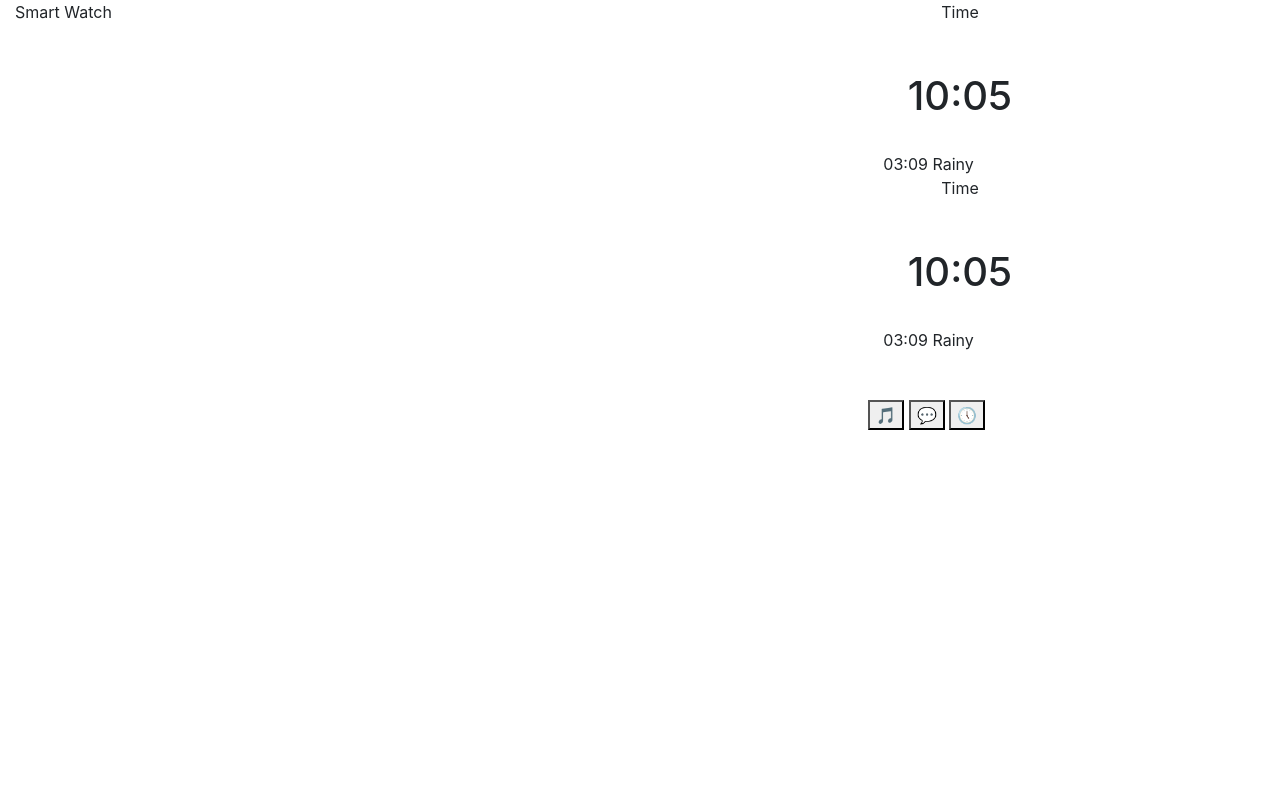
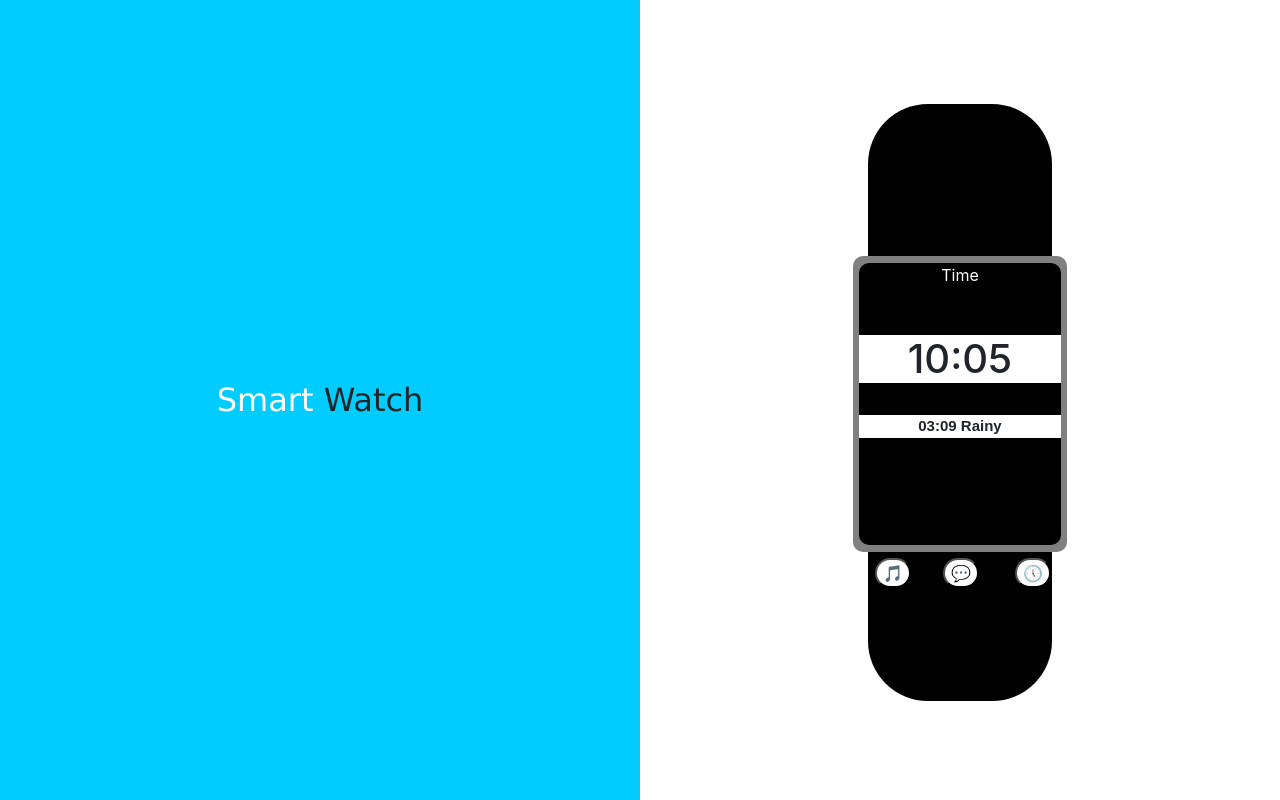
Before and after one commit to AadeshNichite/SmartWatchApplication, a plain HTML site: page index.html in a window 1280 px wide. Drawn offline with nearby package versions, Linux system fonts and the light colour scheme.

Commit message:
updated stylesheet

```diff
--- a/index.html
+++ b/index.html
@@ -43,22 +43,21 @@
                                                                     Rainy</h7>
                                                                 </div>
                                                         </mainDiv>
-                                                        <div class="myDiv hidden">
 
-                                                                <div class="col-sm 12"><center><span class="time">Time</span></center></div>
-                                                                <br><br><h2><center><h1 id="data">10:05</center></h1></h2><br>
-                                                                <div class="col-sm name"><h7>03:09
-                                                                    Rainy</h7>
-                                                                </div>
 
-                                                        </div>
+                                                            <musicDiv style="visibility: hidden">
+
+                                                                Aadesh Music
+                                                        </musicDiv>
+
+
                                                         <messageDiv style="visibility: hidden">
 
                                                                 Aadesh Message
                                                         </messageDiv>
                                                         <timeDiv style="visibility: hidden">
 
-                                                                Aadesh Message
+                                                                Aadesh Time
                                                         </timeDiv>
                                                      </div>
                                             </div>
--- a/style.css
+++ b/style.css
@@ -1,108 +1,162 @@
-<!DOCTYPE html>
-<html lang="en">
-<head>
-    <meta charset="UTF-8">
-    <meta name="viewport" content="width=device-width, initial-scale=1.0">
-    <meta http-equiv="X-UA-Compatible" content="ie=edge">
-    <title>Bootstrap</title>
-    <link rel="stylesheet" href="https://stackpath.bootstrapcdn.com/bootstrap/4.3.1/css/bootstrap.min.css"
-        integrity="sha384-ggOyR0iXCbMQv3Xipma34MD+dH/1fQ784/j6cY/iJTQUOhcWr7x9JvoRxT2MZw1T" crossorigin="anonymous">
-    <link rel="stylesheet" href="style.css">
-</head>
-<body>
-        <div class="container-fluid">
-                <div class="row">
-                    <div class="col-sm l">
-                            <text><span>Smart </span> Watch</text>
-                    </div>
-                    <div class="col-sm r">
-                            <div class="row upper">
-                                        <div class="col-sm upperLeft">
+:root{
+    --color-1:rgb(0, 204, 255);
+    --color-2:white;
+}
+span{
+    color: white;
+}
+.row{
+    height: 100vh;
+}
+.col-sm.l
+{
+    margin: 0;
+    padding: 0;
+    background-color: rgb(0, 204, 255);
+    justify-content: center;
+    align-items: center;
+    display: flex;
+    font-family: Verdana, Geneva, Tahoma, sans-serif;
+    font-size: 2em;
+}
+.col-sm.r
+{
+    margin: 0;
+    padding: 0;
+    background-color: white;
 
-                                        </div>
-                                        <div class="col-sm upperMid">
-                                                 <div class="UpperRectangle">
-                                                 </div>
-                                        </div>
-                                        <div class="col-sm upperEnd">
+}
+.row.upper
+{
+    margin: 0;
+    padding: 0;
+    height: 32%;
+}
+.row.middle
+{
+    margin: 0;
+    padding: 0;
+    height: 37%;
+}
+.row.lower
+{
+    margin: 0;
+    padding: 0;
+    height: 31%;
+}
+.col-sm.rightMiddle {
+    margin: 0;
+    padding: 0;
+    height: 100%;
+    background-color: white;
+  }
+  .col-sm.MidMiddle {
+    margin: 0;
+    padding: 0;
+    height: 100%;
+    border-color: azure;
 
-                                        </div>
+  }
+  .col-sm.leftMiddle
+  {
+    margin: 0;
+    padding: 0;
+    height: 100%;
+    background-color: white;
+  }
+  .row.main
+  {
+    margin: 0;
+    padding: 0;
 
-                            </div>
-                            <div class="row middle">
-                                    <div class="col-sm rightMiddle">
+  }
+  .rectangle {
+    justify-content: center;
+    align-items: center;
+    display: flex;
+     height: 100%;
+    width: 100%;
+    border-radius: 10px;
+    background-color: gray;
+  }
+  .innerRectangle
+  {
 
-                                    </div>
-                                    <div class="col-sm MidMiddle">
-                                             <div class="rectangle">
-                                                   <div class="innerRectangle">
-                                                       <mainDiv>
-                                                                <div class="col-sm 12"><center><span class="time">Time</span></center></div>
-                                                                <br><br><h2><center><h1 id="data">10:05</center></h1></h2><br>
-                                                                <div class="col-sm name"><h7>03:09
-                                                                    Rainy</h7>
-                                                                </div>
-                                                        </mainDiv>
-                                                        <div class="myDiv hidden">
+    /* justify-content: center;
+    align-items: center;
+    display: flex; */
+    padding: 10;
+    margin: 10;
+    height: 95%;
+    width: 95%;
+    border-radius: 10px;
+    background-color: black;
 
-                                                                <div class="col-sm 12"><center><span class="time">Time</span></center></div>
-                                                                <br><br><h2><center><h1 id="data">10:05</center></h1></h2><br>
-                                                                <div class="col-sm name"><h7>03:09
-                                                                    Rainy</h7>
-                                                                </div>
+  }
+  h2
+  {
+      background-color: white;
+  }
+  .col-sm.name
+  {
+    background-color: white;
+    justify-content: center;
+    align-items: center;
+    display: flex;
+  }
+  h7
+  {
+    font-size: 15px;
+    font-family: sans-serif;
+    font-weight: bold;
+  }
 
-                                                        </div>
-                                                        <messageDiv style="visibility: hidden">
-
-                                                                Aadesh Message
-                                                        </messageDiv>
-                                                        <timeDiv style="visibility: hidden">
-
-                                                                Aadesh Message
-                                                        </timeDiv>
-                                                     </div>
-                                            </div>
-                                    </div>
-                                    <div class="col-sm leftMiddle">
-
-                                    </div>
-
-                            </div>
-                            <div class="row lower">
-                                    <div class="col-sm lowerLeft">
-
-                                    </div>
-                                    <div class="col-sm lowerMid">
-                                            <div class="lowerRectangle">
-
-
-                                                <button class="submit" id="music">🎵</button>
-                                               <button class="submit1" id="message">💬</button>
-
-
-                                                <button class="submit2" id="time">🕔</button>
-
-
-                                            </div>
-
-                                    </div>
-                                    <div class="col-sm lowerEnd">
-
-                                    </div>
-                            </div>
-                    </div>
-               </div>
-        </div>
-    <script src="https://code.jquery.com/jquery-3.3.1.slim.min.js"
-    integrity="sha384-q8i/X+965DzO0rT7abK41JStQIAqVgRVzpbzo5smXKp4YfRvH+8abtTE1Pi6jizo"
-    crossorigin="anonymous"></script>
-<script src="https://cdnjs.cloudflare.com/ajax/libs/popper.js/1.14.7/umd/popper.min.js"
-    integrity="sha384-UO2eT0CpHqdSJQ6hJty5KVphtPhzWj9WO1clHTMGa3JDZwrnQq4sF86dIHNDz0W1"
-    crossorigin="anonymous"></script>
-<script src="https://stackpath.bootstrapcdn.com/bootstrap/4.3.1/js/bootstrap.min.js"
-    integrity="sha384-JjSmVgyd0p3pXB1rRibZUAYoIIy6OrQ6VrjIEaFf/nJGzIxFDsf4x0xIM+B07jRM"
-    crossorigin="anonymous"></script>
-
-</body>
-<script src="SmartWatchApplication.js"></script>
-</html>
+  .lowerRectangle
+  {
+      /* justify-content: center;
+    align-items: center;
+    display: flex; */
+     height: 60%;
+    width: 100%;
+    border-bottom-left-radius: 60px;
+    border-bottom-right-radius: 60px;
+    background-color: black;
+  }
+  .UpperRectangle
+  {
+      justify-content: center;
+    align-items: flex-end;
+    display: flex;
+    margin-top: 13vh;
+     height: 60%;
+    width: 100%;
+    border-top-left-radius: 60px;
+    border-top-right-radius: 60px;
+    background-color: black;
+  }
+  .submit
+  {
+      /* background-size: 0%; */
+      margin-left: 0.5vw;
+      margin-top: 0.8vh;
+      background-color: white;
+      border-radius: 90px;
+      display: inline;
+  }
+  .submit1
+  {
+      /* background-size: 0%; */
+      background-color: white;
+      border-radius: 90px;
+      display: inline;
+      margin-left: 2.2vw;
+  }
+  .submit2
+  {
+      /* background-size: 0%; */
+      /* margin-right: 0.5vw; */
+      margin-left: 2.4vw;
+      background-color: white;
+      border-radius: 90px;
+      display: inline;
+  }
```
